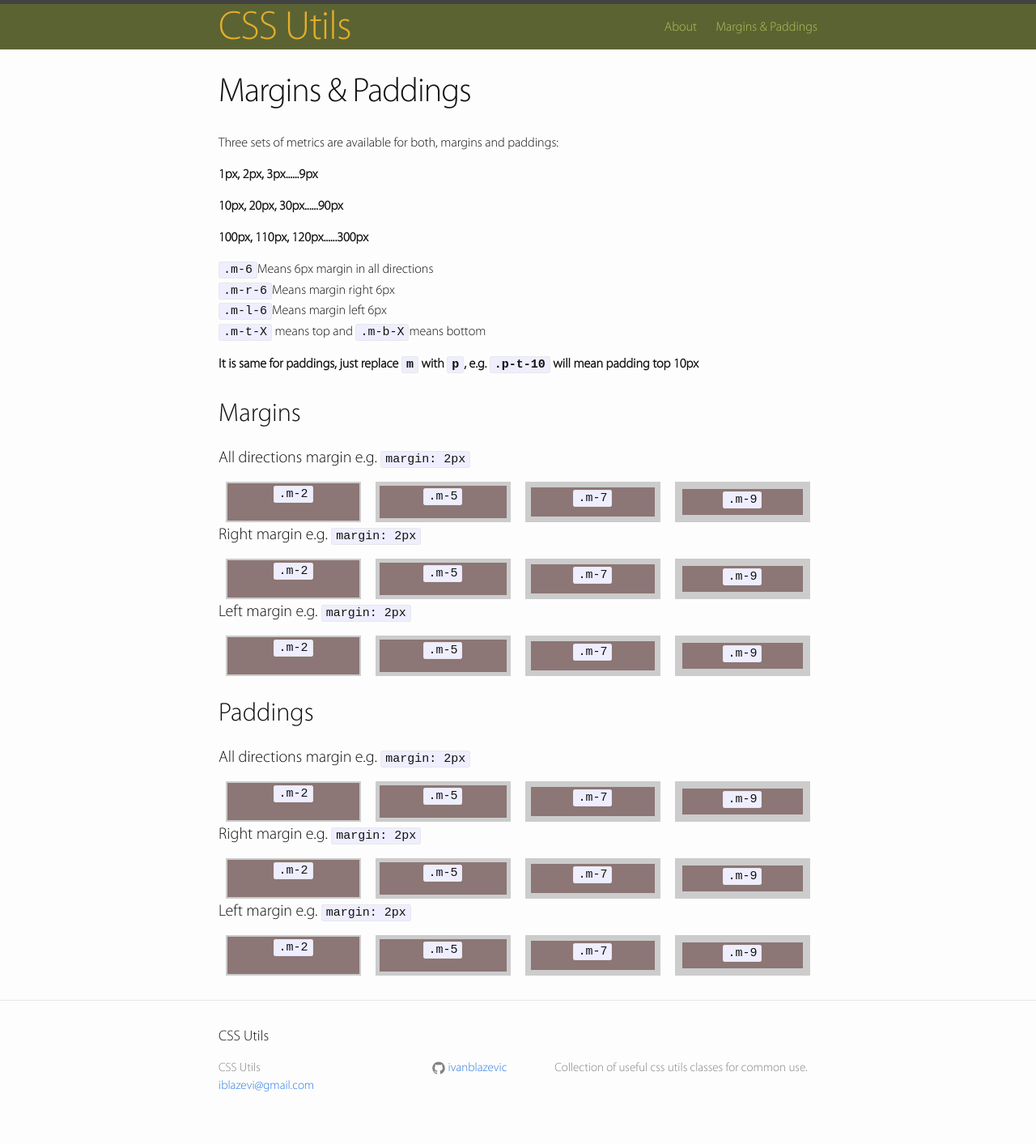
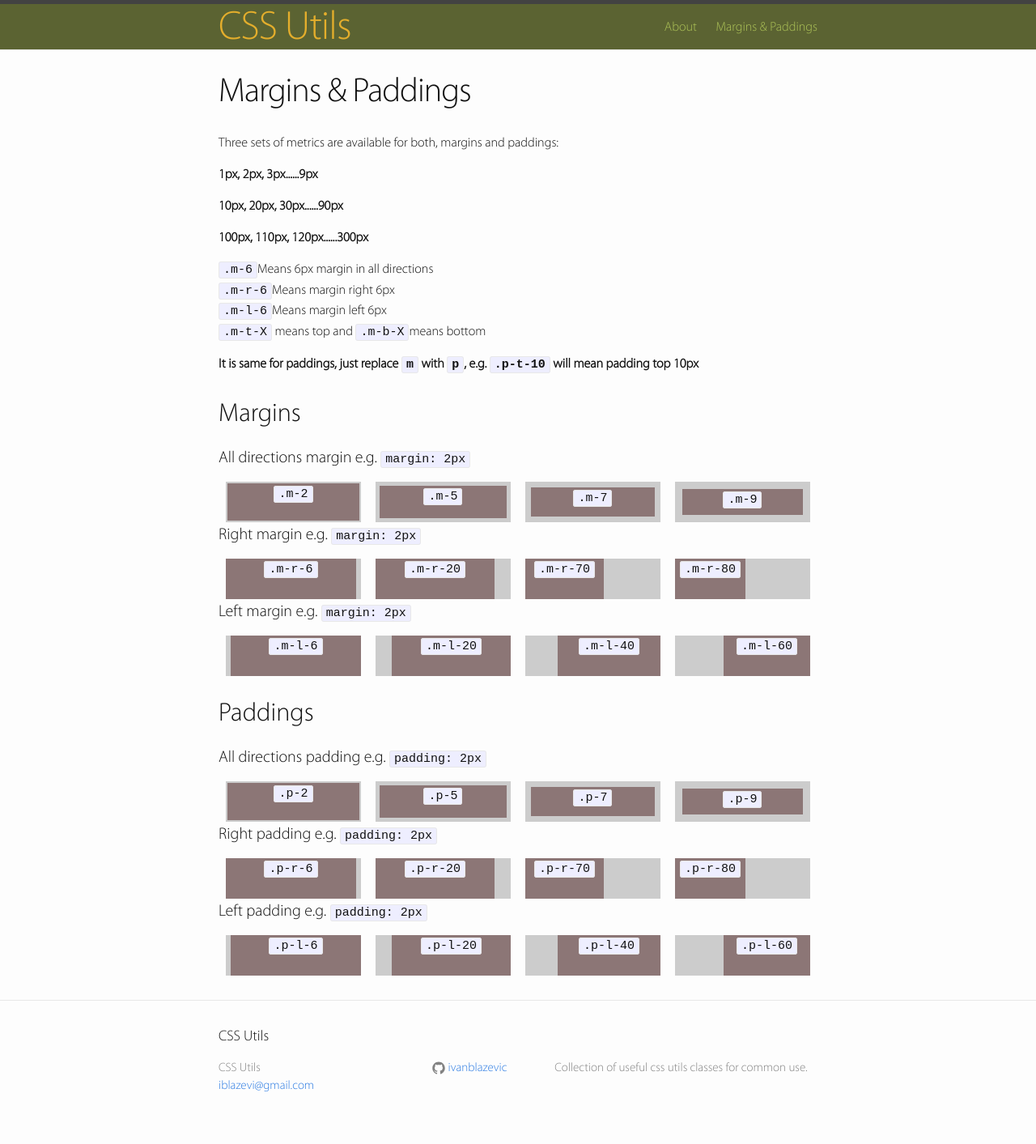
Before and after one commit to ivanblazevic/css-utils, a Jekyll site: the page built from mandp/index.html, in a window 1280 px wide. Shown: the whole page at 81% size. Built offline with Jekyll 4.4.1, drawn with Linux system fonts in a browser that asks for light colours.

Commit message:
Fix about

```diff
--- a/_posts/2015-04-22-welcome-to-jekyll.markdown
+++ b/_posts/2015-04-22-welcome-to-jekyll.markdown
@@ -5,4 +5,4 @@ date:   2015-04-22 12:15:52
 categories: jekyll update
 ---
 
-CSS utils
+Checkout how to use margins and paddings common classes <a href="{{ site.baseurl }}/margins-and-paddings/">here</a>
--- a/mandp/index.html
+++ b/mandp/index.html
@@ -84,32 +84,32 @@ permalink: /margins-and-paddings/
 
 		<div class="c-3-12">
 			<div class="box-container">
-				<div class="box m-2">
-					<code>.m-2</code>
+				<div class="box m-r-6">
+					<code>.m-r-6</code>
 				</div>
 			</div>
 		</div>
 
 		<div class="c-3-12">
 			<div class="box-container">
-				<div class="box m-5">
-					<code>.m-5</code>
+				<div class="box m-r-20">
+					<code>.m-r-20</code>
 				</div>
 			</div>
 		</div>
 
 		<div class="c-3-12">
 			<div class="box-container">
-				<div class="box m-7">
-					<code>.m-7</code>
+				<div class="box m-r-70">
+					<code>.m-r-70</code>
 				</div>
 			</div>
 		</div>
 
 		<div class="c-3-12">
 			<div class="box-container">
-				<div class="box m-9">
-					<code>.m-9</code>
+				<div class="box m-r-80">
+					<code>.m-r-80</code>
 				</div>
 			</div>
 		</div>
@@ -121,32 +121,32 @@ permalink: /margins-and-paddings/
 
 		<div class="c-3-12">
 			<div class="box-container">
-				<div class="box m-2">
-					<code>.m-2</code>
+				<div class="box m-l-6">
+					<code>.m-l-6</code>
 				</div>
 			</div>
 		</div>
 
 		<div class="c-3-12">
 			<div class="box-container">
-				<div class="box m-5">
-					<code>.m-5</code>
+				<div class="box m-l-20">
+					<code>.m-l-20</code>
 				</div>
 			</div>
 		</div>
 
 		<div class="c-3-12">
 			<div class="box-container">
-				<div class="box m-7">
-					<code>.m-7</code>
+				<div class="box m-l-40">
+					<code>.m-l-40</code>
 				</div>
 			</div>
 		</div>
 
 		<div class="c-3-12">
 			<div class="box-container">
-				<div class="box m-9">
-					<code>.m-9</code>
+				<div class="box m-l-60">
+					<code>.m-l-60</code>
 				</div>
 			</div>
 		</div>
@@ -161,13 +161,13 @@ permalink: /margins-and-paddings/
 <section class="margins">
 	<h2>Paddings</h2>
 
-	<h4>All directions margin e.g. <code>margin: 2px</code></h4>
+	<h4>All directions padding e.g. <code>padding: 2px</code></h4>
 	<div class="r m-b-20">
 
 		<div class="c-3-12">
 			<div class="box-container">
 				<div class="box m-2">
-					<code>.m-2</code>
+					<code>.p-2</code>
 				</div>
 			</div>
 		</div>
@@ -175,7 +175,7 @@ permalink: /margins-and-paddings/
 		<div class="c-3-12">
 			<div class="box-container">
 				<div class="box m-5">
-					<code>.m-5</code>
+					<code>.p-5</code>
 				</div>
 			</div>
 		</div>
@@ -183,7 +183,7 @@ permalink: /margins-and-paddings/
 		<div class="c-3-12">
 			<div class="box-container">
 				<div class="box m-7">
-					<code>.m-7</code>
+					<code>.p-7</code>
 				</div>
 			</div>
 		</div>
@@ -191,83 +191,81 @@ permalink: /margins-and-paddings/
 		<div class="c-3-12">
 			<div class="box-container">
 				<div class="box m-9">
-					<code>.m-9</code>
+					<code>.p-9</code>
 				</div>
 			</div>
 		</div>
 
 	</div>
 
-
-
-	<h4>Right margin e.g. <code>margin: 2px</code></h4>
+	<h4>Right padding e.g. <code>padding: 2px</code></h4>
 	<div class="r m-b-20">
 
 		<div class="c-3-12">
 			<div class="box-container">
-				<div class="box m-2">
-					<code>.m-2</code>
+				<div class="box m-r-6">
+					<code>.p-r-6</code>
 				</div>
 			</div>
 		</div>
 
 		<div class="c-3-12">
 			<div class="box-container">
-				<div class="box m-5">
-					<code>.m-5</code>
+				<div class="box m-r-20">
+					<code>.p-r-20</code>
 				</div>
 			</div>
 		</div>
 
 		<div class="c-3-12">
 			<div class="box-container">
-				<div class="box m-7">
-					<code>.m-7</code>
+				<div class="box m-r-70">
+					<code>.p-r-70</code>
 				</div>
 			</div>
 		</div>
 
 		<div class="c-3-12">
 			<div class="box-container">
-				<div class="box m-9">
-					<code>.m-9</code>
+				<div class="box m-r-80">
+					<code>.p-r-80</code>
 				</div>
 			</div>
 		</div>
 
 	</div>
 
-	<h4>Left margin e.g. <code>margin: 2px</code></h4>
+	<h4>Left padding e.g. <code>padding: 2px</code></h4>
 	<div class="r">
 
 		<div class="c-3-12">
 			<div class="box-container">
-				<div class="box m-2">
-					<code>.m-2</code>
+				<div class="box m-l-6">
+					<code>.p-l-6</code>
 				</div>
 			</div>
 		</div>
 
 		<div class="c-3-12">
 			<div class="box-container">
-				<div class="box m-5">
-					<code>.m-5</code>
+				<div class="box m-l-20">
+					<code>.p-l-20</code>
 				</div>
 			</div>
 		</div>
 
 		<div class="c-3-12">
 			<div class="box-container">
-				<div class="box m-7">
-					<code>.m-7</code>
+				<div class="box m-l-40">
+					<code>.p-l-40</code>
 				</div>
 			</div>
 		</div>
 
 		<div class="c-3-12">
 			<div class="box-container">
-				<div class="box m-9">
-					<code>.m-9</code>
+				<div class="box m-l-60">
+					<code>.p-l-60</code>
 				</div>
 			</div>
 		</div>
```
Also changed, not shown: about.md (+1 -5 lines), 4 other files.
